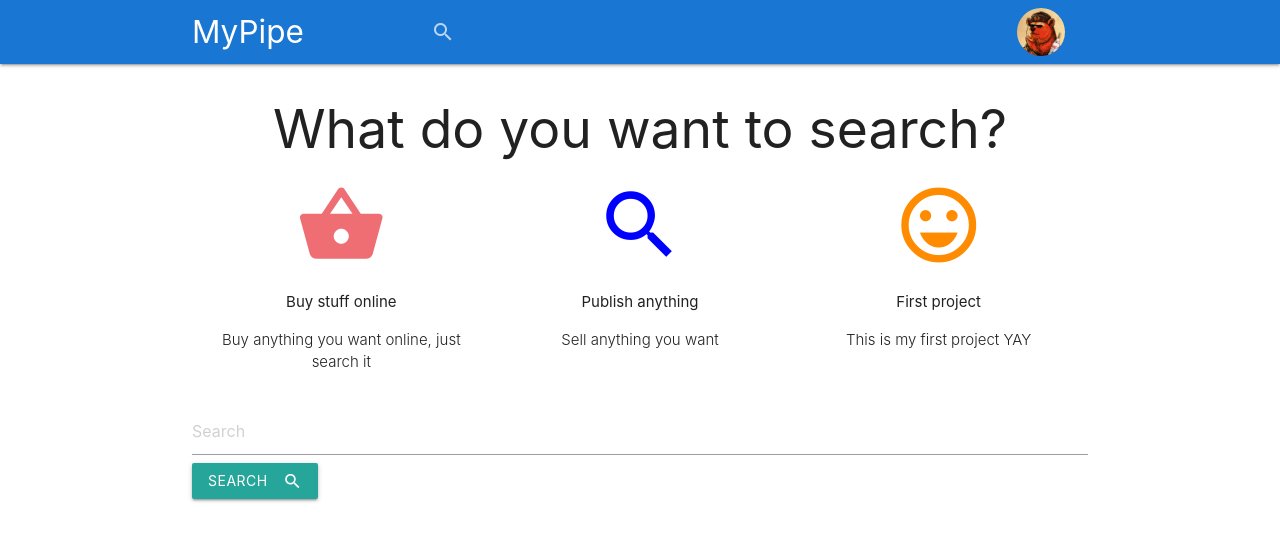
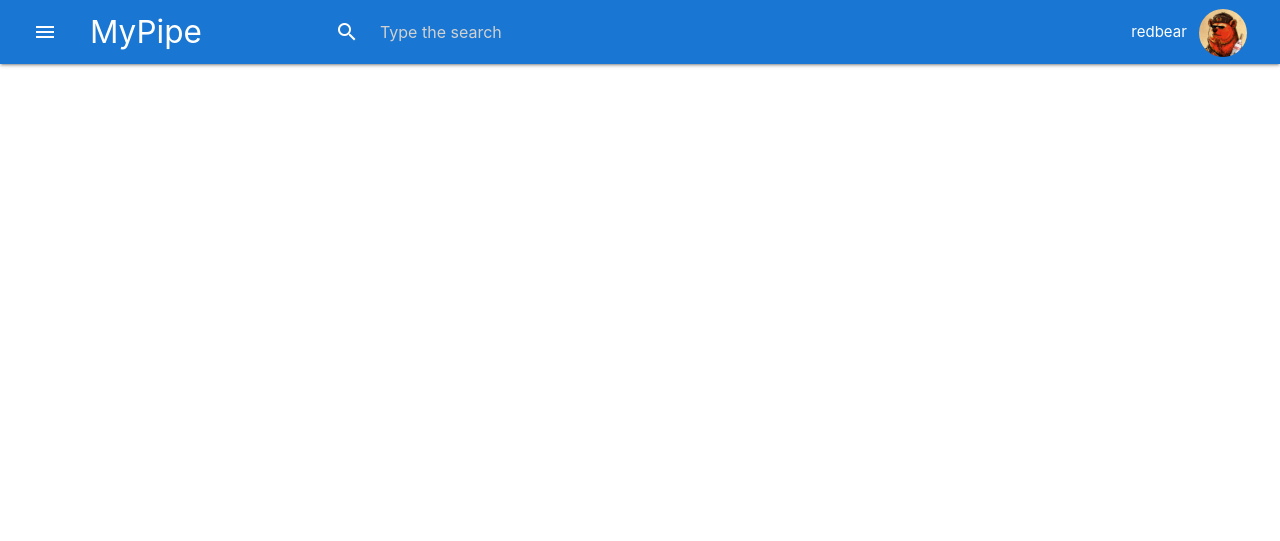
Before and after one commit to Demidov-N/MyPipe, a Django app: page / in a window 1280 px wide. Shown: the top 541 px of the page. Run offline with Django 3.2, Linux system fonts and the light colour scheme.

Commit message:
Sidebar update
Added sidebar with many options

```diff
--- a/static/materialize/js/project.js
+++ b/static/materialize/js/project.js
@@ -1,7 +1,16 @@
-document.addEventListener('DOMContentLoaded', function() {
-    var elems = document.querySelectorAll('.dropdown-trigger');
-    var instances = M.Dropdown.init(elems, {
-            coverTrigger: false,
-            constrainWidth: false
-        })
-  });
+    document.addEventListener('DOMContentLoaded', function() {
+        var elem = document.querySelector('.sidenav');
+        var collapsibleInstance = M.Sidenav.init(elem, {});
+        var collapsibleElem = document.querySelector('.collapsible');
+        var collapsibleInstance = M.Collapsible.init(collapsibleElem);
+    });
+
+
+    document.addEventListener('DOMContentLoaded', function() {
+        var elems = document.querySelectorAll('.dropdown-trigger');
+        var instances = M.Dropdown.init(elems, {
+                hover: true,
+                coverTrigger: false,
+                constrainWidth: true
+                });
+            });
--- a/static/materialize/scss/style.css
+++ b/static/materialize/scss/style.css
@@ -1,13 +1,14 @@
 .navatar .brand-logo {
-  position: static;
-  margin-right: 12px; }
+  position: static; }
 .navatar #avatar {
-  height: inherit; }
+  height: inherit;
+  padding-right: 10px; }
   .navatar #avatar > li,
   .navatar #avatar a {
     height: inherit; }
     .navatar #avatar > li img,
     .navatar #avatar a img {
+      vertical-align: middle;
       height: 100%;
       padding: 8px; }
 
--- a/static/materialize/scss/style.scss
+++ b/static/materialize/scss/style.scss
@@ -1,20 +1,21 @@
 .navatar {
   .brand-logo {
     position: static;
-    margin-right: 12px;
   }
 
   #avatar {
     height: inherit;
-
+    padding-right: 10px;
     > li,
     a {
       height: inherit;
-
       img {
+        vertical-align: middle;
         height: 100%;
         padding: 8px;
       }
+
+
     }
   }
 }
--- a/templates/base.html
+++ b/templates/base.html
@@ -16,76 +16,90 @@
 </head>
 <body>
 
-
+<div class="navbar-fixed">
 <nav class="navatar blue darken-2">
-  <div class="nav-wrapper container">
+  <div class="nav-wrapper">
       <ul class="left">
-        <a href="#" class="brand-logo left">MyPipe</a>
+          <li>
+              <a href="#" data-target="slide-out" class="sidenav-trigger show-on-large"><i class="material-icons">menu</i>
+              </a></li>
+          <li><a href="#" class="brand-logo left"> MyPipe</a></li>
       </ul>
           <form id = "search" action="" method="post">
               {% csrf_token %}
               <div class="input-field">
-                  <input id="search" type="search" name="search">
+                  <input id="search" type="search" name="search" placeholder="Type the search">
                   <label class="label-icon" for="search"><i class="material-icons">search</i></label>
                   <i class="material-icons">close</i>
               </div>
           </form>
     <ul id="avatar" class="right">
-        <li><a class="dropdown-trigger" href="#!" data-target='dropdown1'>
+        <li><a class="dropdown-trigger" data-target='dropdown1'>
+            <span>redbear</span>
             <img class="circle" src="static/user_data/avatar/redbear.png"></a>
         </li>
      </ul>
   </div>
 </nav>
-
+</div>
 <!-- Dropdown Structure -->
-
   <ul id='dropdown1' class='dropdown-content'>
     <li><a href="#!">one</a></li>
     <li><a href="#!">two</a></li>
     <li><a href="#!">three</a></li>
-
   </ul>
 
+
+  <ul id="slide-out" class="sidenav">
+    <li><div class="user-view">
+      <div class="background blue darken-4">
+      </div>
+        <a href="#user"><img class="circle" src="static/user_data/avatar/redbear.png"></a>
+        <a href="#name"><span class="white-text name">redbear</span></a>
+    </div></li>
+      <li><a href="#account">Account information</a> </li>
+      <li><a href="#upoad">Upload a video</a></li>
+      <li><a href="#history">History</a> </li>
+      <li class="no-padding">
+        <ul class="collapsible collapsible-accordion">
+          <li>
+            <a class="collapsible-header">My Channels<i class="material-icons">arrow_drop_down</i></a>
+            <div class="collapsible-body">
+              <ul>
+                <li><a href="#!">First</a></li>
+                <li><a href="#!">Second</a></li>
+                <li><a href="#!">Third</a></li>
+                <li><a href="#!">Fourth</a></li>
+              </ul>
+            </div>
+          </li>
+            <li>
+                <a class="collapsible-header">Subscribed Channels<i class="material-icons">arrow_drop_down</i></a>
+            <div class="collapsible-body">
+              <ul>
+                <li><a href="#!">First</a></li>
+                <li><a href="#!">Second</a></li>
+                <li><a href="#!">Third</a></li>
+                <li><a href="#!">Fourth</a></li>
+              </ul>
+            </div>
+            </li>
+        </ul>
+      </li>
+  </ul>
+
+
 <div class = "container">
-<h2 class="center">What do you want to search?</h2>
-<div class="row">
-    <div class="col s4">
-        <div class="center">
-            <i class="large material-icons" style="color: #EE6E73">shopping_basket</i>
-            <p>Buy stuff online</p>
-            <p class="light center">Buy anything you want online, just search it</p>
-        </div>
-    </div>
-    <div class="col s4">
-        <div class="center">
-            <i class="large material-icons" style="color: blue">search</i>
-            <p>Publish anything</p>
-            <p class="light center">Sell anything you want</p>
-        </div>
-    </div>
-    <div class="col s4">
-        <div class="center">
-            <i class="large material-icons" style="color: darkorange">sentiment_very_satisfied</i>
-            <p>First project</p>
-            <p class="light center">This is my first project YAY</p>
-        </div>
-    </div>
-</div>
-    <form action="" method="get">
-    {% csrf_token %}
-        <input type="text" name="search" placeholder="Search">
-        <button class="btn waves-effect waves-light" type="submit" name="action">
-            Search <i class="material-icons right">search</i>
-        </button>
-    </form>
+
 
     {% block content %}
 
    {% endblock content %}
 </div>
+
+
 <!--JavaScript at end of body for optimized loading-->
 <script type="text/javascript" src="{% static 'materialize/js/materialize.js' %}"></script>
-<script type="text/javascript" src="{% static 'materialize/js/project.js' %}"></script>
+<script type="text/javascript" src="static/materialize/js/project.js"></script>
 </body>
 </html>
```
Also changed, not shown: 1 other file.
